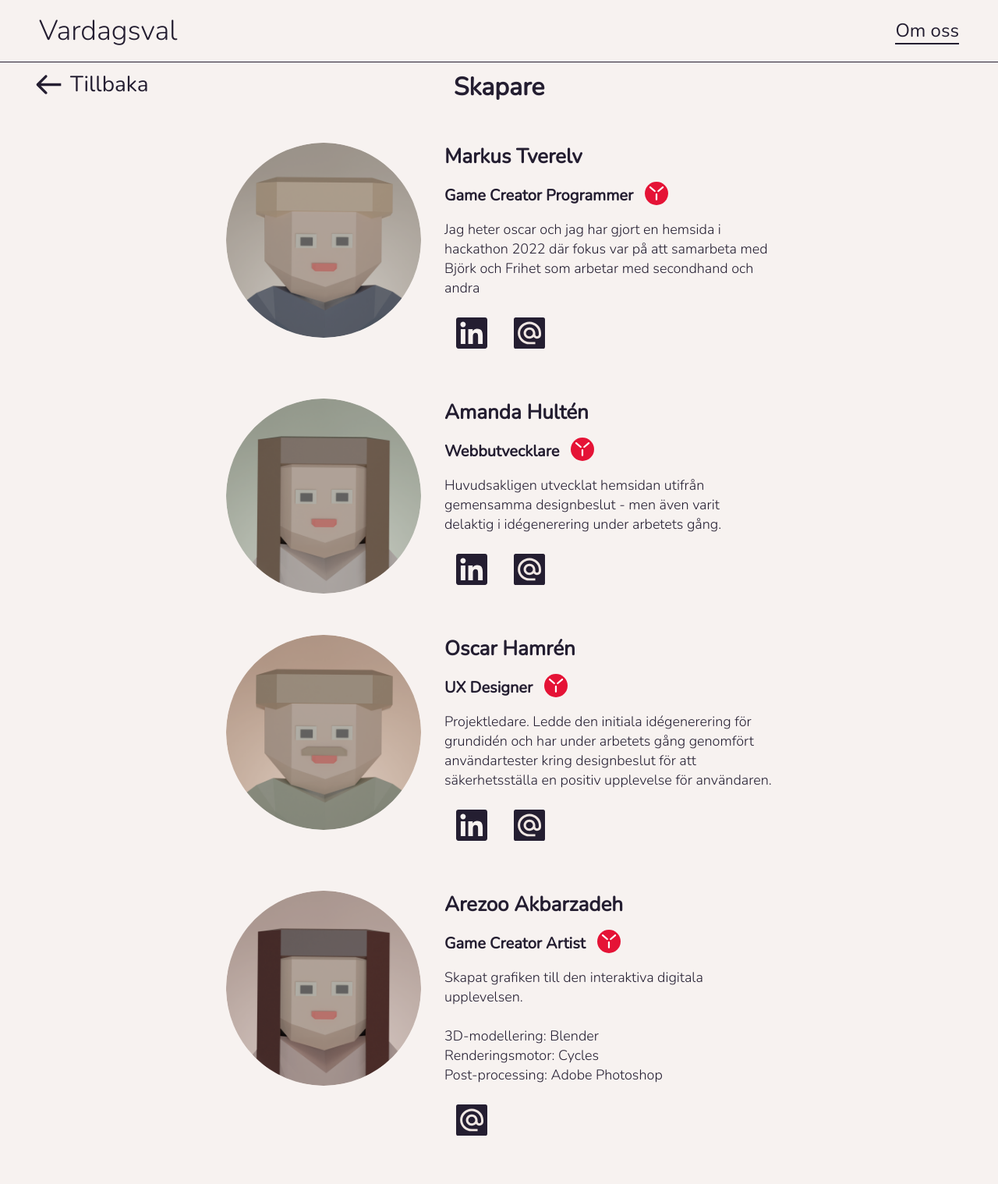
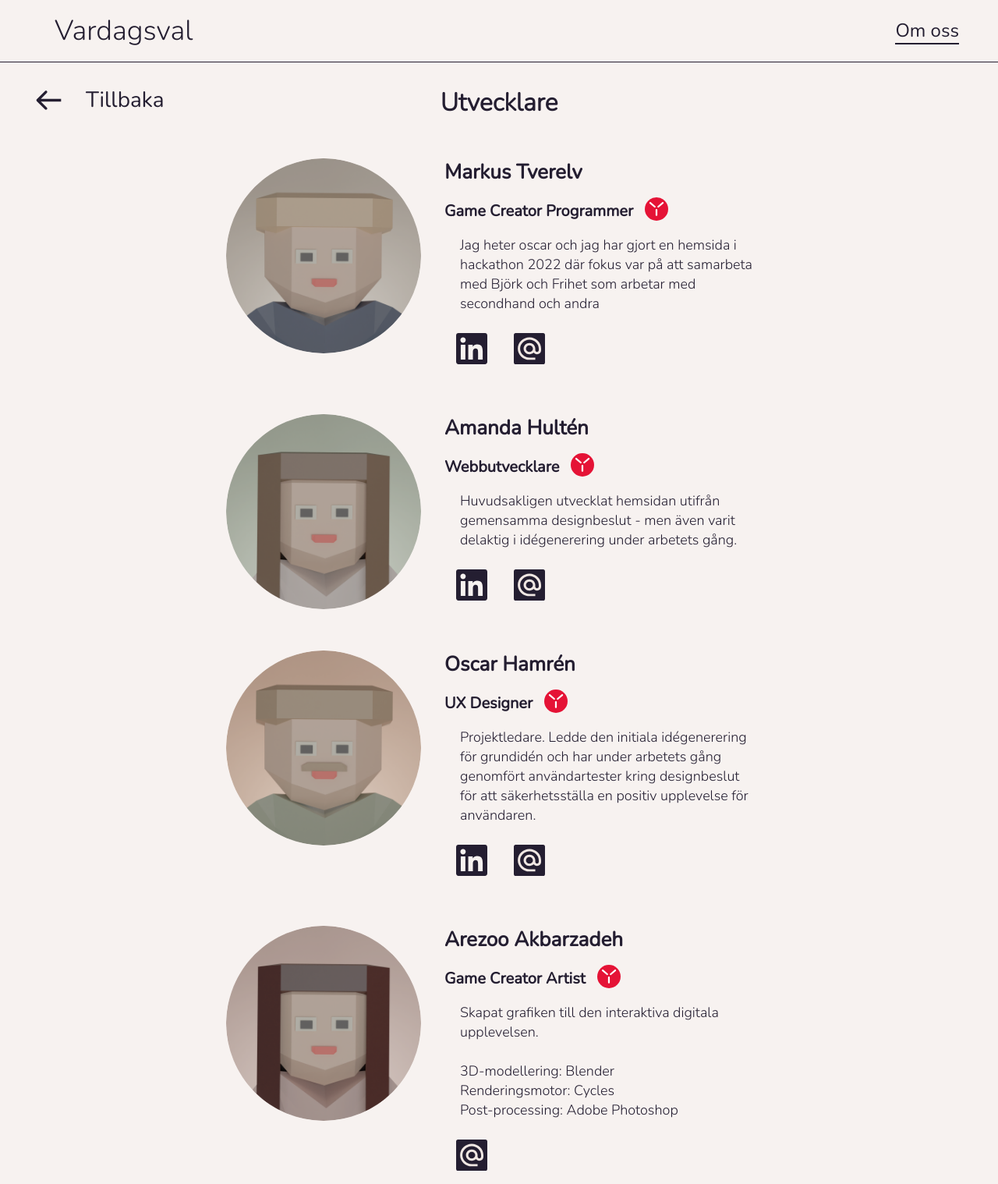
Before and after one commit to amandahulten/sammanslaget, a plain HTML site: page src/about.html in a window 1280 px wide. Shown: the whole page at 78% size. Drawn offline with Linux system fonts and the light colour scheme.

Commit message:
small margin changes

```diff
--- a/src/about.html
+++ b/src/about.html
@@ -34,7 +34,7 @@
           <p class="back-text">Tillbaka</p>
         </a>
 
-        <h1>Skapare</h1>
+        <h1>Utvecklare</h1>
       </div>
       <div class="profile-wrapper">
         <div class="single-profile">
--- a/src/styles/about.css
+++ b/src/styles/about.css
@@ -18,11 +18,6 @@
 @font-face {
   font-family: "Nunito Regular";
   src: url("../../assets/fonts/Nunito-Regular.ttf");
-}
-
-@font-face {
-  font-family: "Nunito SemiBold";
-  src: url("../../assets/fonts/Nunito-SemiBold.ttf");
 }
 
 nav {
@@ -76,7 +71,7 @@ h1 {
   font-size: 28px;
   text-align: center;
   margin-bottom: 30px;
-  font-family: "Nunito Regular";
+  font-family: "Nunito Light";
   color: var(--primary-text);
 }
 
@@ -93,7 +88,7 @@ h1 {
   flex-direction: column;
   align-items: center;
   gap: 20px;
-  margin: 0 15% 0 15%;
+  margin: 0 8%;
 }
 
 .profile-info {
@@ -135,6 +130,7 @@ h3 {
 }
 
 p {
+  padding: 0 20px;
   font-family: "Nunito Light";
   font-size: 16px;
   line-height: 25px;
@@ -171,11 +167,15 @@ p {
   .education-link {
     gap: 15px;
   }
+
+  .p {
+    padding: 0;
+  }
 }
 
 @media screen and (min-width: 1024px) {
   main {
-    margin-top: 10px;
+    margin-top: 30px;
   }
   nav {
     padding-right: 50px;
```
Also changed, not shown: assets/fonts/Nunito-SemiBold.ttf (deleted).
